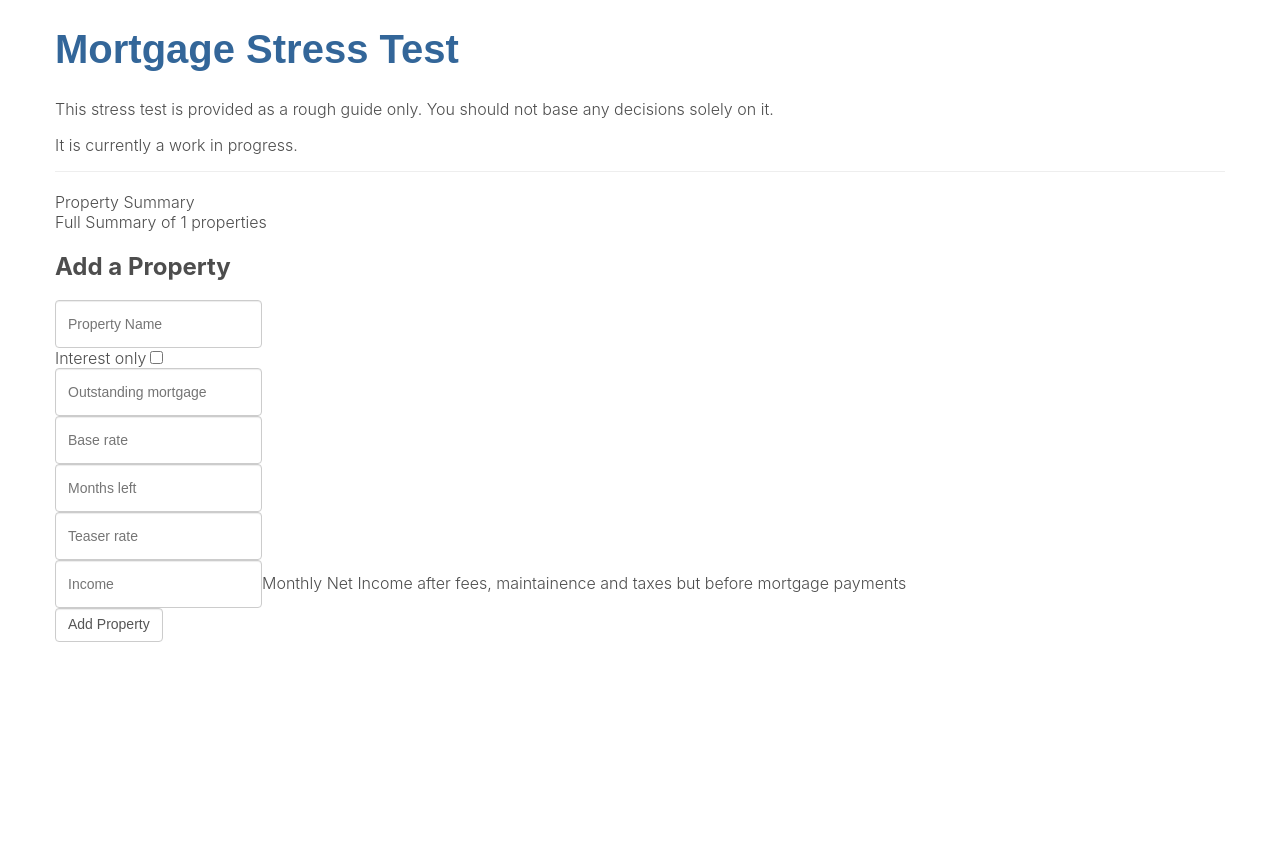
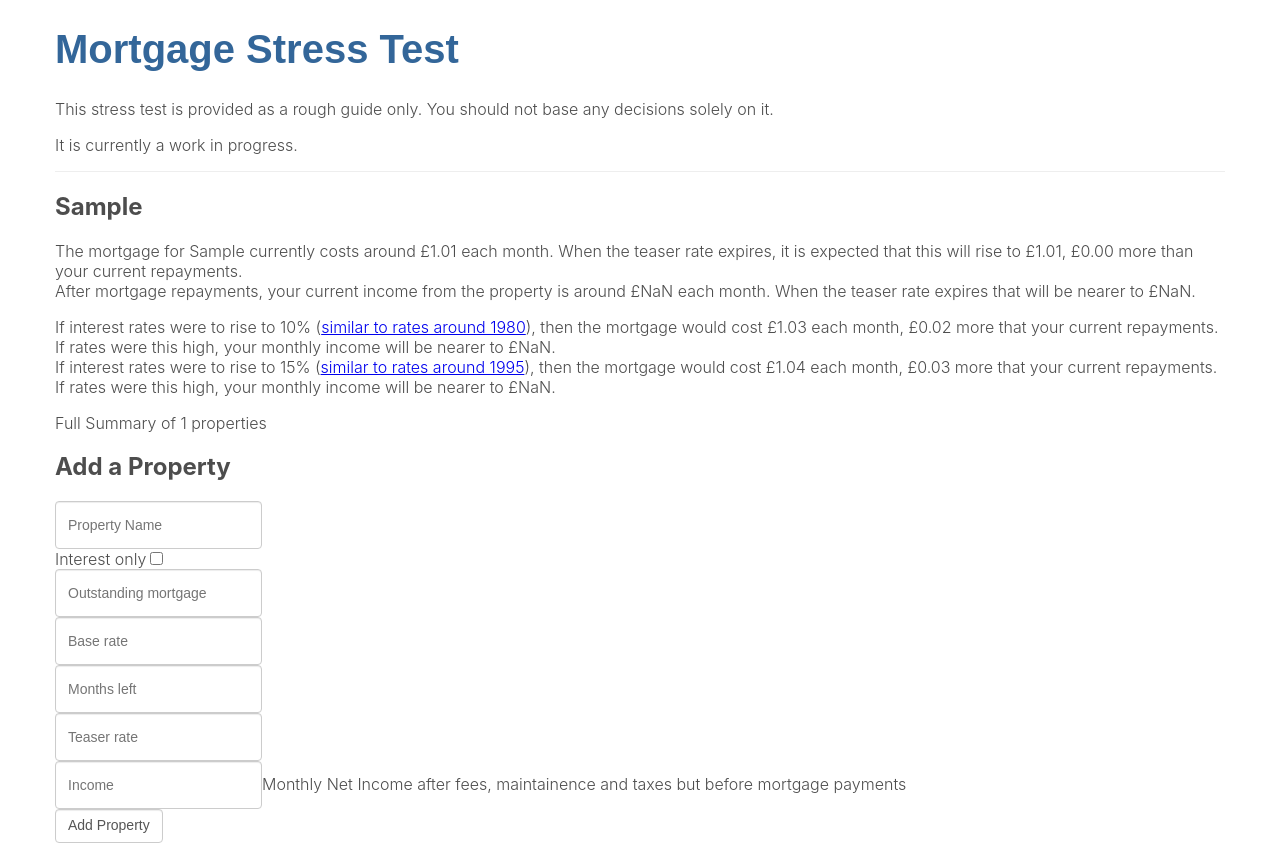
Before and after one commit to votemike/stress-test, a React (Create React App) app: page / in a window 1280 px wide. Both pictures are taken after typing "Sample", "5", "5", "5", "5", "Sample" into the empty fields and a click on the input "Add Property". Before the commit the page ends 800 px from the top, so only its background shows below. Built offline with nearby package versions, Linux system fonts and the light colour scheme.

Commit message:
Adding property Summary

```diff
--- a/src/components/AddProperty.js
+++ b/src/components/AddProperty.js
@@ -22,12 +22,14 @@ class AddProperty extends React.Component {
   }
 
   handleSubmit(event) {
+    // @TODO validate form
     event.preventDefault();
     this.props.addPropertyHandler(this.state);
     this.setState(this.getInitialFormState());
   }
 
   render() {
+    const monthsLeftInput = this.state.interestOnly ? null : <div><input name="monthsLeft" value={this.state.monthsLeft} onChange={this.handleInputChange} type="number" placeholder="Months left" min="0" required/></div>;
     return (
       <React.Fragment>
         <h2>Add a Property</h2>
@@ -49,9 +51,7 @@ class AddProperty extends React.Component {
             <div>
               <input name="baseRate" value={this.state.baseRate} onChange={this.handleInputChange} type="number" placeholder="Base rate" step="any" required/>
             </div>
-            <div>{/* if it's not interest only*/}
-              <input name="monthsLeft" value={this.state.monthsLeft} onChange={this.handleInputChange} type="number" placeholder="Months left" min="0" required/>
-            </div>
+            {monthsLeftInput}
             <div>
               <input name="teaserRate" value={this.state.teaserRate} onChange={this.handleInputChange} type="number" placeholder="Teaser rate" step="any"/>
             </div>
--- a/src/components/PropertySummary.js
+++ /dev/null
@@ -1,7 +0,0 @@
-import React from 'react';
-
-const PropertySummary = () => (
-    <div>Property Summary</div>
-);
-
-export default PropertySummary
--- /dev/null
+++ b/src/components/PropertySummary.jsx
@@ -0,0 +1,68 @@
+import React from 'react';
+
+const PropertySummary = (property) => {
+  function getCurrentMonthlyCost(property) {
+    console.log(property);
+    if (property.teaserRate) {
+      return getMonthlyCost(property, property.teaserRate);
+    } else {
+      return getMonthlyCost(property, property.baseRate);
+    }
+  }
+
+  function getCurrentNetIncome(property) {
+    return +(property.income - getCurrentMonthlyCost(property)).toFixed(2);
+  }
+
+  function getFullMonthlyCost(property) {
+    return getMonthlyCost(property, property.baseRate);
+  }
+
+  function getNetIncome(property, rate) {
+    return +(property.income - getMonthlyCost(property, rate)).toFixed(2);
+  }
+
+  function format(amount) {
+    return new Intl.NumberFormat('en-GB', {
+      style: 'currency',
+      currency: 'GBP'
+    }).format(amount)
+  }
+
+  function getMonthlyCost(property, rate) {
+    const monthlyInterestRate = rate / 12 / 100;
+    if (property.interestOnly) {
+      return +(property.mortgage * monthlyInterestRate).toFixed(2);
+    }
+    // M = P [ i(1 + i)^n ] / [ (1 + i)^n – 1]
+    const pow = Math.pow((monthlyInterestRate + 1), property.monthsLeft);
+    return +(property.mortgage * ((monthlyInterestRate * pow) / (pow - 1))).toFixed(2);
+  }
+
+  const title = <h2>{ property.name }</h2>;
+  const line1 = [`The mortgage for ${property.name} currently costs around ${format(getCurrentMonthlyCost(property))} each month.`];
+  const line2 = [`After mortgage repayments, your current income from the property is around ${format(getCurrentNetIncome(property))} each month.`];
+
+  if (property.teaserRate) {
+    line1.push(`When the teaser rate expires, it is expected that this will rise to ${format(getFullMonthlyCost(property))}, ${format(getFullMonthlyCost(property) - getCurrentMonthlyCost(property))} more than your current repayments.`);
+    line2.push(`When the teaser rate expires that will be nearer to ${format(getNetIncome(property, property.baseRate))}.`);
+  }
+  const para1 = <p>{line1.join(' ')}<br/>{line2.join(' ')}</p>;
+
+
+  if (property.baseRate >= 15) {
+    return <>{title}{para1}</>;
+  }
+
+  const span1 = <span>If interest rates were to rise to 10% (<a href="http://www.bankofengland.co.uk/statistics/Documents/articles/2015/6jul.pdf" target="_blank" rel="noopener noreferrer">similar to rates around 1980</a>), then the mortgage would cost {format(getMonthlyCost(property, 10))} each month, {format(getMonthlyCost(property, 10) - getCurrentMonthlyCost(property))} more that your current repayments. If rates were this high, your monthly income will be nearer to {format(getNetIncome(property, 10))}.</span>;
+  let span2 = null;
+  if (property.baseRate < 10) {
+    span2 = <span>If interest rates were to rise to 15% (<a href="http://www.bankofengland.co.uk/statistics/Documents/articles/2015/6jul.pdf" target="_blank" rel="noopener noreferrer">similar to rates around 1995</a>), then the mortgage would cost {format(getMonthlyCost(property, 15))} each month, {format(getMonthlyCost(property, 15) - getCurrentMonthlyCost(property))} more that your current repayments. If rates were this high, your monthly income will be nearer to {format(getNetIncome(property, 15))}.</span>;
+  }
+
+  const para2 = <p>{span1}{span2 && (<><br/>{span2}</>)}</p>;
+
+  return <>{title}{para1}{para2}</>;
+};
+
+export default PropertySummary;
```
